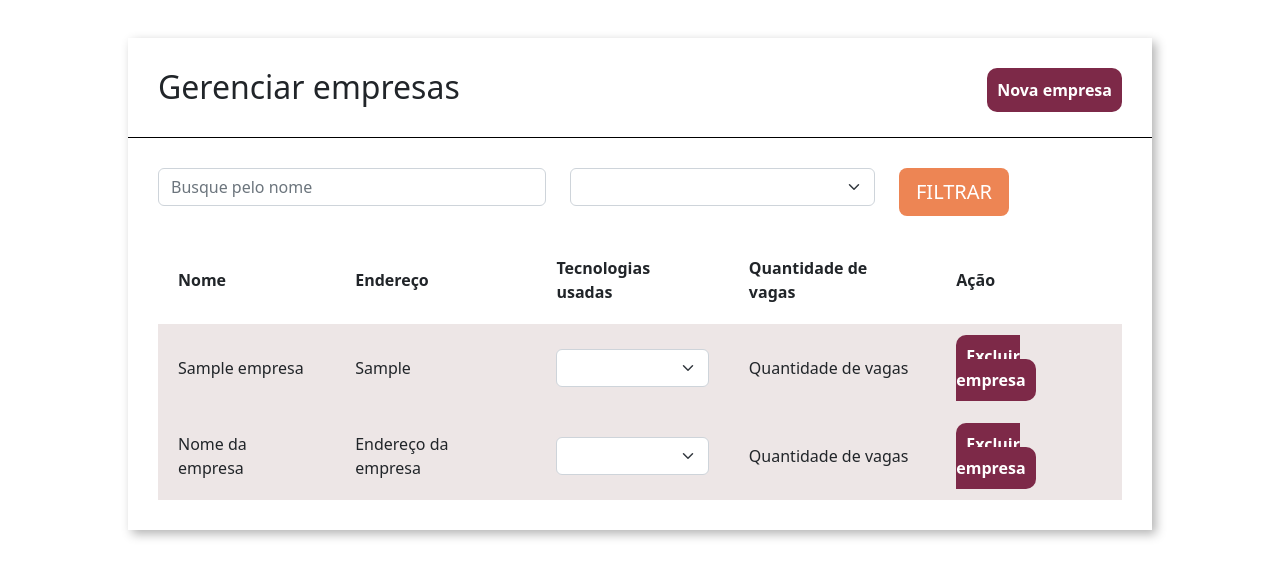
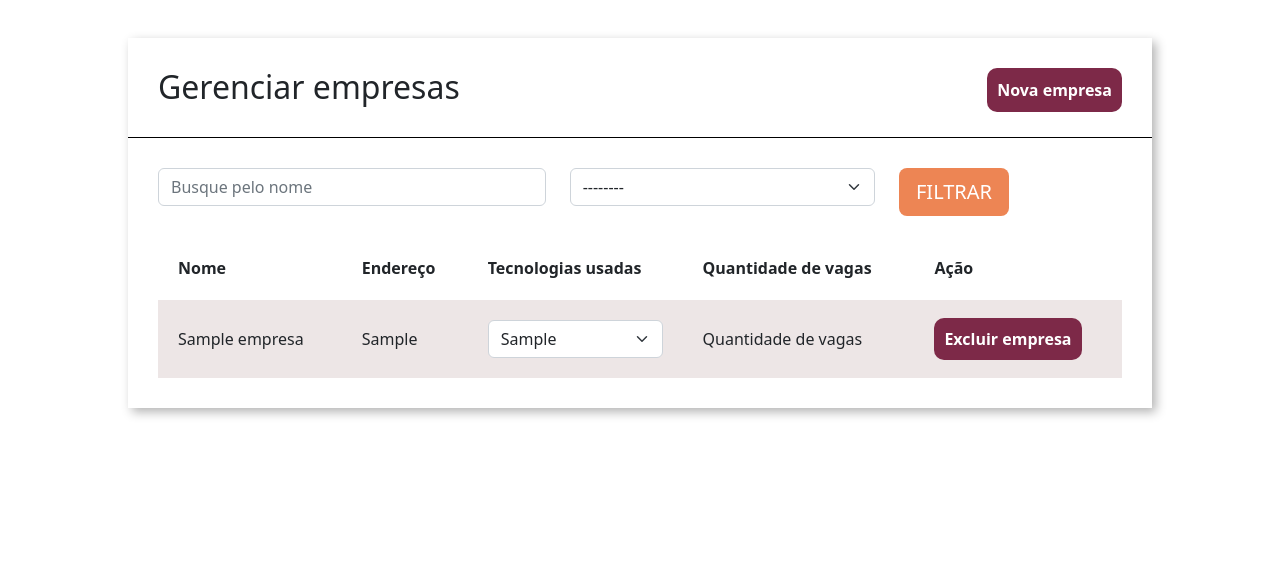
Before and after one commit to Drack112/PyLab-2022, a Django app: page /home/empresas/ in a window 1280 px wide. Shown: the part 56-634 px from the top of the page. Run offline with Django 4.2, Linux system fonts and the light colour scheme; tables that the repository leaves empty hold one stand-in row (values such as "Sample post"); lists and menus that the app fills with data are empty; parts of the project's set-up code (start-up, migrations or seed data) failed here and were passed over.

Commit message:
Finish Base of Empresas App

```diff
--- a/empresa/templates/empresa.html
+++ b/empresa/templates/empresa.html
@@ -1,6 +1,7 @@
 {% extends 'base.html' %}
 
 {% load static %}
+{% load filtro %}
 
 {% block 'head' %}
 <link href="{% static 'empresa/css/empresas.css' %}" rel="stylesheet">
@@ -20,8 +21,9 @@
       {% endif %}
 
       <h2 class="titulo">Gerenciar empresas</h2>
-      <a class="btn-nova-empresa">Nova empresa</a>
+      <a class="btn-nova-empresa" href="{% url 'nova_empresa' %}">Nova empresa</a>
     </div>
+
     <div class="borda-box"></div>
     <div class="body-box">
 
@@ -34,9 +36,7 @@
 
           <div class="col-md-4">
             <select class="form-select" name="tecnologias">
-              {% for tech in empresa.tecnologias.all %}
-              <option>{{tech}}</option>
-              {% endfor %}
+              <option value="">--------</option>
             </select>
           </div>
 
@@ -55,39 +55,25 @@
           <th>Ação</th>
         </tr>
 
-        {% for empresa in empresas%}
-        <tr class="tabela-linha">
+        {% for empresa in empresas %}
+        <tr {% if not forloop.counter|is_par %} class=" tabela-linha" {% endif %}>
           <td>{{empresa.nome}}</td>
           <td>{{empresa.endereco}}</td>
           <td>
             <select class="form-select">
-              <option></option>
+              {% for tech in empresa.tecnologias.all %}
+              <option>{{tech}}</option>
+              {% endfor %}
             </select>
           </td>
           <td>
             Quantidade de vagas
           </td>
           <td>
-            <a class="btn-excluir">Excluir empresa</a>
+            <a class="btn-excluir" href="{% url 'excluir_empresa' empresa.id %}">Excluir empresa</a>
           </td>
         </tr>
         {% endfor %}
-
-        <tr class="tabela-linha">
-          <td>Nome da empresa</td>
-          <td>Endereço da empresa</td>
-          <td>
-            <select class="form-select">
-              <option></option>
-            </select>
-          </td>
-          <td>
-            Quantidade de vagas
-          </td>
-          <td>
-            <a class="btn-excluir">Excluir empresa</a>
-          </td>
-        </tr>
 
       </table>
     </div>
--- /dev/null
+++ b/empresa/templatetags/filtro.py
@@ -0,0 +1,8 @@
+from django import template
+
+register = template.Library()
+
+
+@register.filter(name="is_par")
+def is_par(valor):
+    return True if valor % 2 == 0 else False
--- a/empresa/urls.py
+++ b/empresa/urls.py
@@ -1,7 +1,12 @@
 from django.urls import path
-from empresa.views import nova_empresa, empresas
+from empresa.views import nova_empresa, empresas, excluir_empresa
 
 urlpatterns = [
     path("nova_empresa/", nova_empresa, name="nova_empresa"),
     path("empresas/", empresas, name="empresas"),
+    path(
+        "excluir_empresa/<int:id>",
+        excluir_empresa,
+        name="excluir_empresa",
+    ),
 ]
--- a/empresa/views.py
+++ b/empresa/views.py
@@ -75,3 +75,12 @@ def empresas(request):
         "empresa.html",
         {"empresas": empresas, "tecnologias": tecnologias},
     )
+
+
+def excluir_empresa(request, id):
+    empresa = Empresa.objects.get(id=id)
+    empresa.delete()
+    messages.add_message(
+        request, constants.SUCCESS, "Empresa excluída com sucesso"
+    )
+    return redirect("/home/empresas")
--- a/seletive/settings.py
+++ b/seletive/settings.py
@@ -51,7 +51,10 @@ TEMPLATES = [
                 "django.template.context_processors.request",
                 "django.contrib.auth.context_processors.auth",
                 "django.contrib.messages.context_processors.messages",
-            ]
+            ],
+            "libraries": {
+                "filtro": "empresa.templatetags.filtro",
+            },
         },
     }
 ]
```
